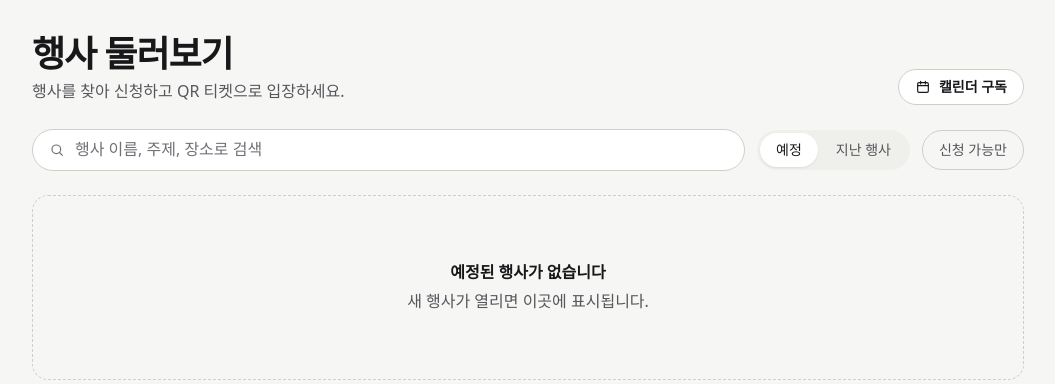
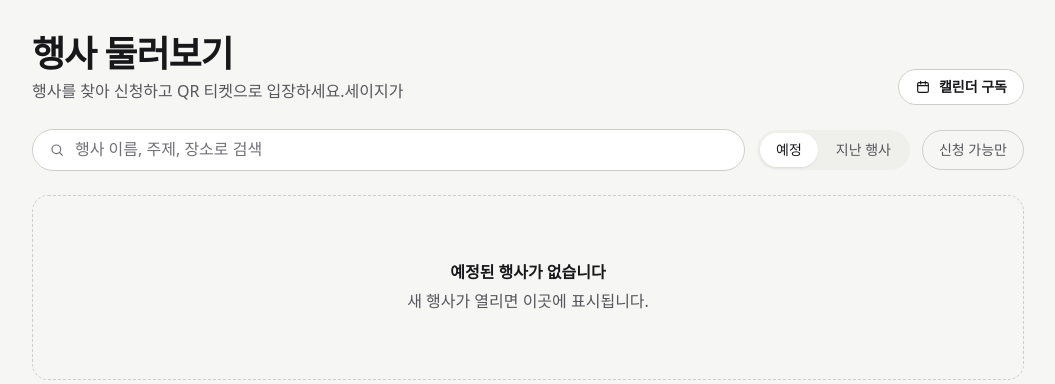
Before and after one commit to seungyeon-sage-kim/gdgoc-cloud, a FastAPI app: page / in a window 1280 px wide. Shown: the part 61-445 px from the top of the page, without its empty margins (112-1167 px from the left). Run offline with FastAPI, Linux system fonts and the light colour scheme; data that the repository does not hold is empty; some web fonts are replaced.

Commit message:
First deploy

```diff
--- a/web/templates/home.html
+++ b/web/templates/home.html
@@ -4,7 +4,7 @@
 <div class="discover-head">
   <div>
     <h1>행사 둘러보기</h1>
-    <p class="muted">행사를 찾아 신청하고 QR 티켓으로 입장하세요.</p>
+    <p class="muted">행사를 찾아 신청하고 QR 티켓으로 입장하세요.세이지가</p>
   </div>
   <a class="btn btn--secondary btn--sm" href="/calendar.ics">{{ icon("calendar") }}캘린더 구독</a>
 </div>
```
